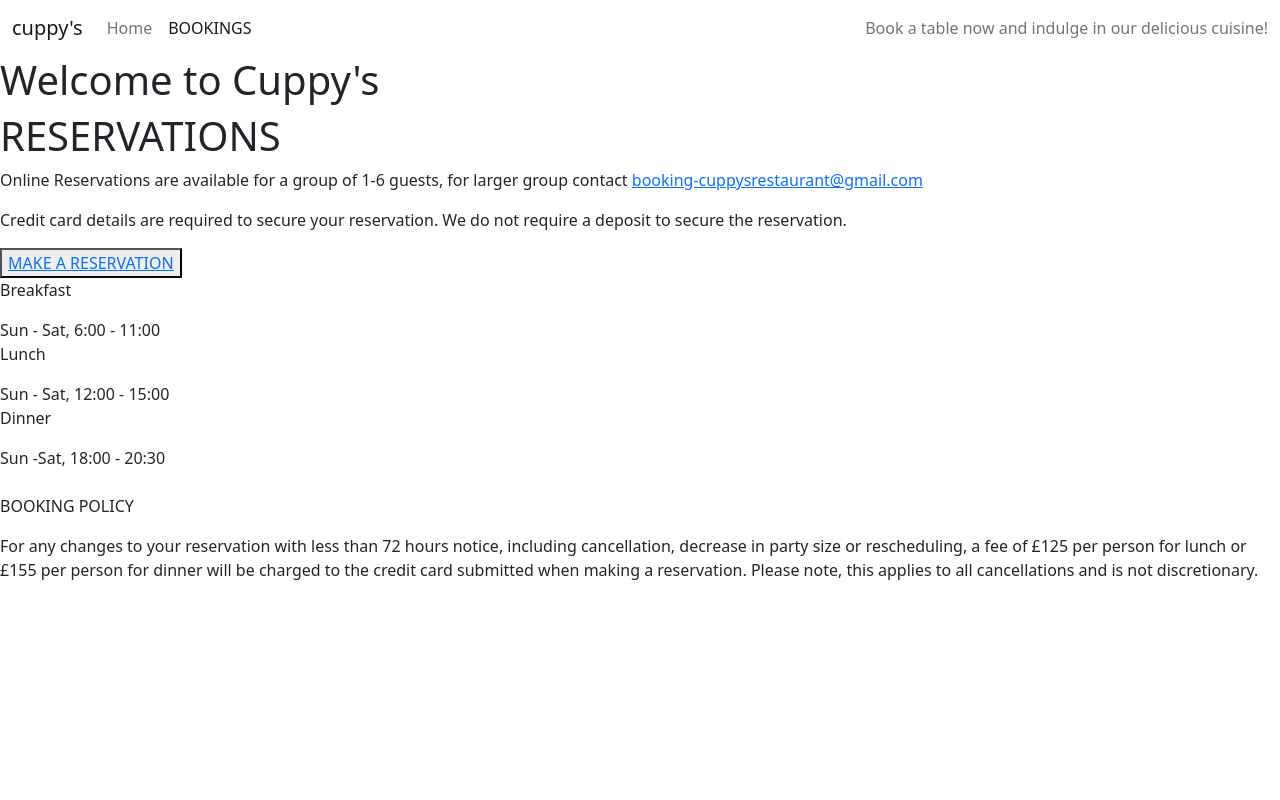
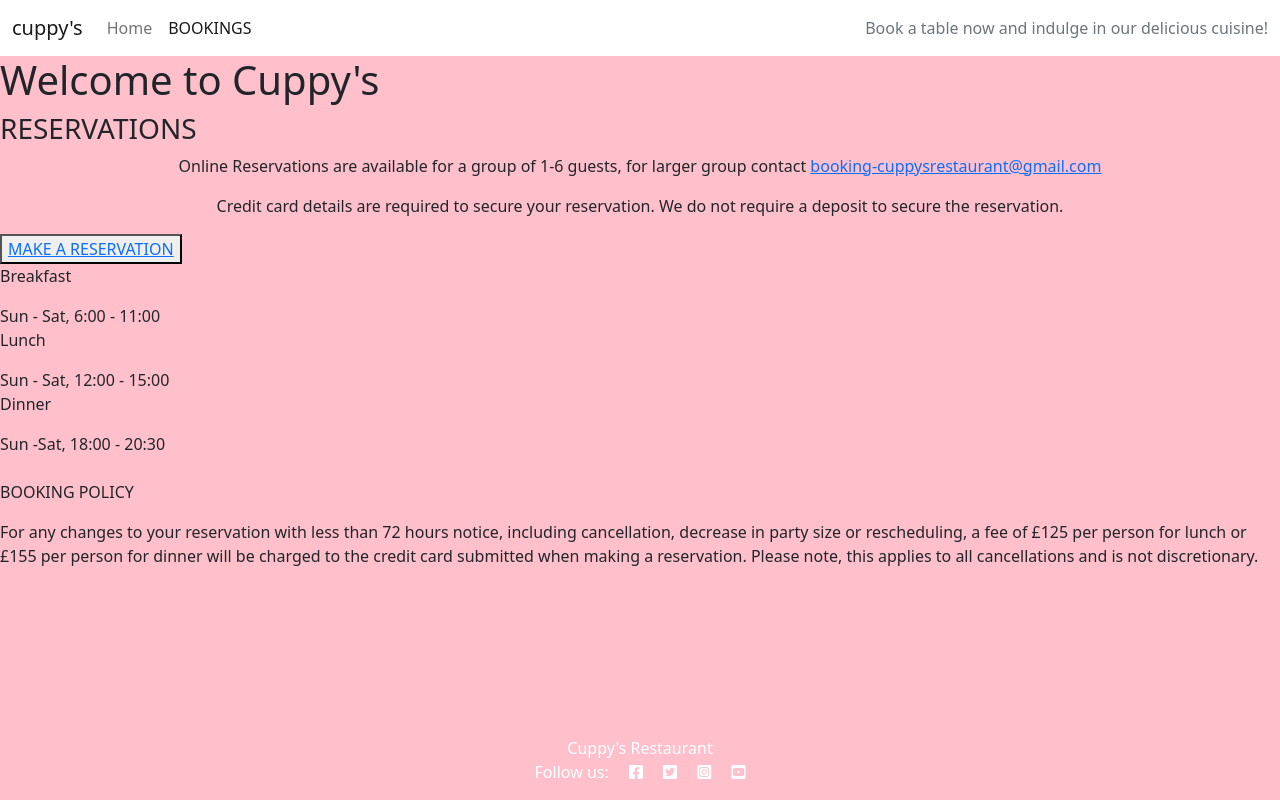
Before and after one commit to Oluwapelumi99/Cuppy-s-restaurant, a Django app: page /booking/ in a window 1280 px wide. Run offline with Django 4.2, Linux system fonts and the light colour scheme.

Commit message:
add static css file for styling of the home page and the booking page

```diff
--- a/booking/templates/booking/booking.html
+++ b/booking/templates/booking/booking.html
@@ -3,10 +3,12 @@
 {% block content %}
 
     <h1 class="text-centre">Welcome to Cuppy's</h1>
-    <h1 class="t-h1">RESERVATIONS</h1>
-    <p>Online Reservations are available for a group of 1-6 guests, for larger group contact <a href="booking-cuppysrestaurant@gmail.com"> booking-cuppysrestaurant@gmail.com</a></p>
+    <h3 class="t-h3">RESERVATIONS</h3>
+    <div id="details"><p>Online Reservations are available for a group of 1-6 guests, for larger group contact <a href="booking-cuppysrestaurant@gmail.com"> booking-cuppysrestaurant@gmail.com</a></p>
     <p>Credit card details are required to secure your reservation.
         We do not require a deposit to secure the reservation.</p>
+
+    </div
     <!--Link to connect to the booking site-->
     <div class="button-block">
         <button class="button"><a href="{%url 'booking' %}">MAKE A RESERVATION</a></span></button>
--- /dev/null
+++ b/static/css/style.css
@@ -0,0 +1,7 @@
+body {
+    background-color: #ffc0cb;
+}
+
+#details {
+    text-align: center;
+}
--- a/templates/base.html
+++ b/templates/base.html
@@ -22,6 +22,9 @@
     <!-- Bootstrap CSS -->
     <link href="https://cdn.jsdelivr.net/npm/bootstrap@5.0.1/dist/css/bootstrap.min.css" rel="stylesheet"
         integrity="sha384-+0n0xVW2eSR5OomGNYDnhzAbDsOXxcvSN1TPprVMTNDbiYZCxYbOOl7+AMvyTG2x" crossorigin="anonymous">
+
+    <!-- Custom CSS -->
+    <link rel="stylesheet" href="{% static 'css/style.css' %}">
 
 </head>
 
@@ -60,7 +63,7 @@
         </div>
     </nav>
 
-    <main class="flex-shrink-0 main-bg">
+    <main>
 
         {% block content %}
         <!-- Content Goes here -->
@@ -84,6 +87,8 @@
     <script src="https://cdn.jsdelivr.net/npm/bootstrap@5.0.1/dist/js/bootstrap.bundle.min.js"
         integrity="sha384-gtEjrD/SeCtmISkJkNUaaKMoLD0//ElJ19smozuHV6z3Iehds+3Ulb9Bn9Plx0x4" crossorigin="anonymous">
         </script>
+        {% block extras %}
+        {% endblock %}
 </body>
 
 </html>
```
Also changed, not shown: home_page/templates/home_page/index.html (+0 -15 lines).
